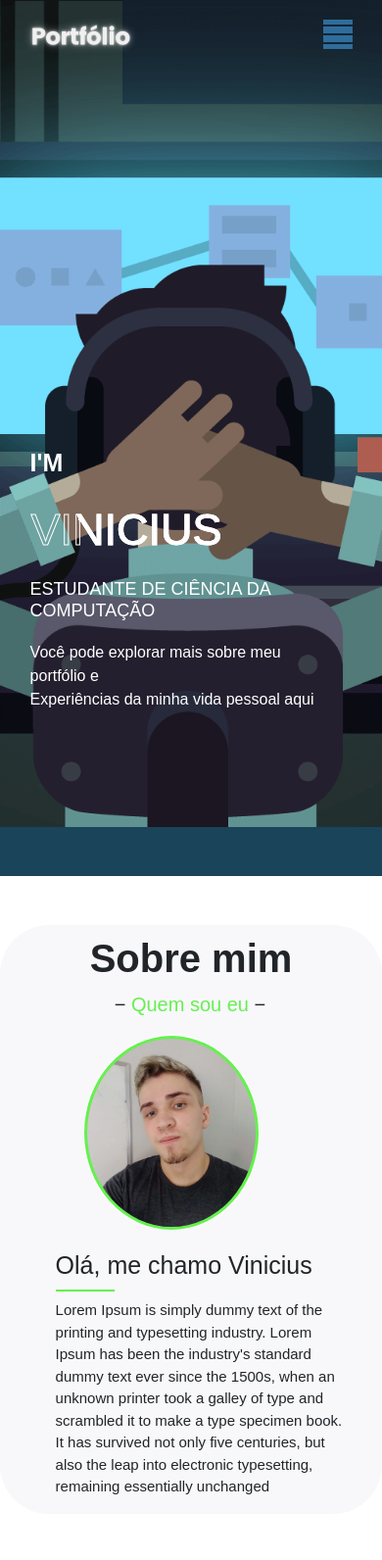
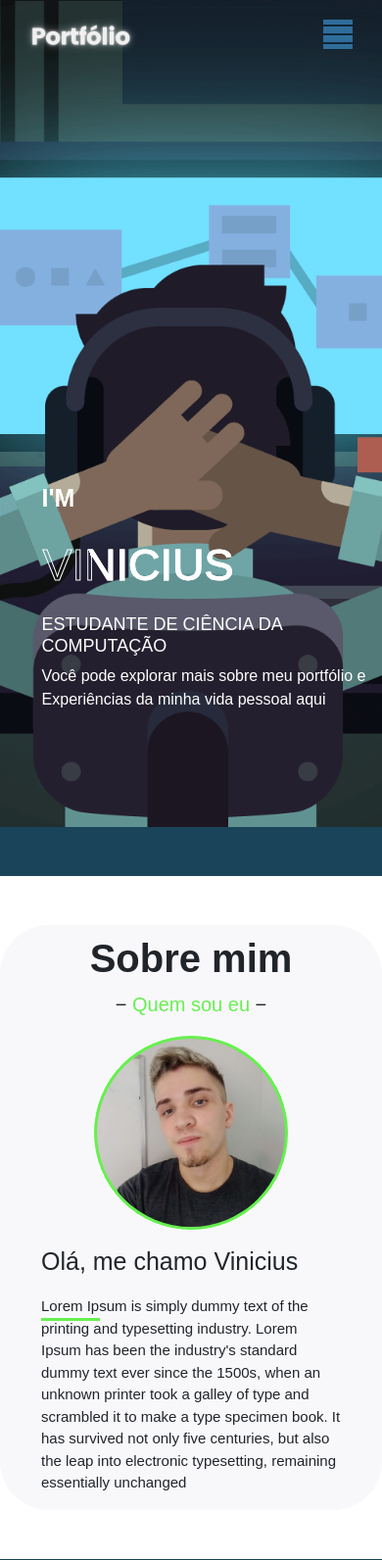
Before and after one commit to xVini777x/Portfolio-Vinicius, a PHP site: page / in a window 390 px wide. Shown: the top 1592 px of the page at 98% size. Run offline with PHP 8.4, Linux system fonts and the light colour scheme.

Commit message:
mudanças novas

```diff
--- a/assets/css/style.css
+++ b/assets/css/style.css
@@ -4,7 +4,7 @@
   box-sizing: border-box;
   text-decoration: none;
   font-size: 1em;
-  font-family: 'Ubuntu', sans-serif;
+  font-family: "Ubuntu", sans-serif;
 }
 
 a {
@@ -27,7 +27,6 @@ a:hover {
 .container-home {
   width: 100%;
   height: 100vh;
-  background-image: url(/imgs/Game-Development2.png);
   background-size: cover;
   background-position: center;
   background-repeat: no-repeat;
@@ -60,13 +59,13 @@ nav ul li {
 }
 
 nav ul li a {
-  color: #FFF;
+  color: #fff;
   text-decoration: none;
   position: relative;
 }
 
 nav ul li:after {
-  content: '';
+  content: "";
   width: 0%;
   height: 2px;
   display: block;
@@ -130,17 +129,20 @@ nav ul li:hover:after {
   flex-wrap: wrap;
   justify-content: space-around;
   padding: 3% 3%;
-  background-color: #F8F8FB;
+  background-color: #f8f8fb;
   border-radius: 50px;
   margin-top: 50px;
   margin-bottom: 50px;
   padding: 0 30px 0 30px;
 }
 
-.about-foto {
+figure {
+  text-align: center;
+}
+
+figure .about-foto {
   width: 200px;
   height: 200px;
-  margin-left: 20px;
   border: 1px solid #ffff;
   border-radius: 55%;
   -o-object-fit: cover;
@@ -149,8 +151,8 @@ nav ul li:hover:after {
   background: #66f04f;
 }
 
-.about-foto img {
-  padding: 3% 3%;
+.text-box-header {
+  text-align: center;
 }
 
 .text-box-header h1 {
@@ -161,35 +163,24 @@ nav ul li:hover:after {
 
 .text-box-header p {
   font-size: 20px;
-  margin-left: 25px;
 }
 
 .text-box-header p span {
   color: #66f04f;
 }
 
-.text-box-about {
-  text-align: left;
-  margin-left: 170px;
-  margin-top: -200px;
-  padding: 2% 10%;
-}
-
 .text-box-about h1 {
   margin-bottom: 20px;
   font-size: 25px;
-}
-
-.text-box-about h1 p {
-  margin-left: -20px;
+  position: relative;
 }
 
 .text-box-about h1:before {
   width: 60px;
-  border-bottom: 2px solid #66f04f;
-  content: '';
+  border-bottom: 3px solid #66f04f;
+  content: "";
   position: absolute;
-  padding-top: 40px;
+  top: 33px;
 }
 
 .text-box-about p {
@@ -197,7 +188,7 @@ nav ul li:hover:after {
 }
 
 .container-projects {
-  background-color: #F8F8FB;
+  background-color: #f8f8fb;
   border-radius: 50px;
 }
 
@@ -249,19 +240,8 @@ nav ul li:hover:after {
 
 /* 700px */
 @media (max-width: 700px) {
-  .text-box {
-    margin-right: 60px;
-  }
   .text-box h1 {
     font-size: 80px;
-  }
-  .text-box-about {
-    margin-left: 200px;
-    padding: 0% 8%;
-    margin-top: -170px;
-  }
-  .about-foto {
-    margin-left: 0px;
   }
 }
 
@@ -279,14 +259,6 @@ nav ul li:hover:after {
   }
   .text-box p {
     margin-bottom: -10px;
-  }
-  .text-box-about {
-    margin-left: 200px;
-    padding: 0% 2%;
-    margin-top: -170px;
-  }
-  .about-foto {
-    margin-left: -15px;
   }
   .text-box-about h1:before {
     padding-top: 70px;
@@ -324,11 +296,6 @@ nav ul li:hover:after {
   }
   .about-foto {
     width: 180px;
-    margin-left: 55px;
-  }
-  .text-box-about {
-    margin-left: 20px;
-    margin-top: 20px;
   }
 }
 
@@ -340,7 +307,7 @@ nav ul li:hover:after {
   background: #2f6d9b;
   z-index: 2;
   position: fixed;
-  transition: .5s;
+  transition: 0.5s;
 }
 
 .menu-mobile-content li {
@@ -354,7 +321,7 @@ nav ul li:hover:after {
 }
 
 .menu-mobile-content a:after {
-  content: '';
+  content: "";
   width: 0%;
   height: 2px;
   display: block;
--- a/index.html
+++ b/index.html
@@ -1,17 +1,29 @@
 <html lang="pt-br">
   <head>
     <title>Portfólio</title>
-        <meta charset="UTF-8">
-        <meta name="viewport" content="width=device-width, initial-scale=1.0">
-        <link href="https://cdn.jsdelivr.net/npm/bootstrap@5.1.3/dist/css/bootstrap.min.css" rel="stylesheet" integrity="sha384-1BmE4kWBq78iYhFldvKuhfTAU6auU8tT94WrHftjDbrCEXSU1oBoqyl2QvZ6jIW3" crossorigin="anonymous">
-        <link href="assets/css/style.css" rel="stylesheet" type="text/css"/>
-        <link rel="stylesheet" href="https://cdnjs.cloudflare.com/ajax/libs/font-awesome/5.15.3/css/all.min.css"/>
+    <meta charset="UTF-8" />
+    <meta name="viewport" content="width=device-width, initial-scale=1.0" />
+    <link
+      href="https://cdn.jsdelivr.net/npm/bootstrap@5.1.3/dist/css/bootstrap.min.css"
+      rel="stylesheet"
+      integrity="sha384-1BmE4kWBq78iYhFldvKuhfTAU6auU8tT94WrHftjDbrCEXSU1oBoqyl2QvZ6jIW3"
+      crossorigin="anonymous"
+    />
+    <link href="assets/css/style.css" rel="stylesheet" type="text/css" />
+    <link
+      rel="stylesheet"
+      href="https://cdnjs.cloudflare.com/ajax/libs/font-awesome/5.15.3/css/all.min.css"
+    />
   </head>
   <body>
-
-        <section class="container-home">
+    <section
+      style="background-image: url(imgs/Game-Development2.png)"
+      class="container-home"
+    >
       <nav>
-                <a href="#"><img class="logo"  src="imgs/Portfólio-fff-neon.png" alt=""/></a>
+        <a href="#"
+          ><img class="logo" src="imgs/Portfólio-fff-neon.png" alt=""
+        /></a>
 
         <ul class="nav-links">
           <li><a href="#">Home</a></li>
@@ -23,7 +35,7 @@
       </nav>
 
       <nav class="ds_none">
-                <div id="menuMobile" >
+        <div id="menuMobile">
           <ul class="menu-mobile-content">
             <li><a href="#">Home</a></li>
             <li><a href="#sobremim-position">Sobre mim</a></li>
@@ -32,93 +44,135 @@
             <li><a href="#">Contato</a></li>
           </ul>
         </div>
-                <img id="menuBtn" src="imgs/3-Line-Menu-Icon-png-hd.png" alt=""/>
+        <img id="menuBtn" src="imgs/3-Line-Menu-Icon-png-hd.png" alt="" />
       </nav>
-
+      <div class="container">
         <div class="text-box">
           <p>I'M</p>
           <h1>VINICIUS</h1>
           <h3>ESTUDANTE DE CIÊNCIA DA COMPUTAÇÃO</h3>
-                <div class='row'>
-                    <span>Você pode explorar mais sobre meu portfólio e <br>Experiências da minha vida pessoal aqui<br></span>
+          <div >
+            <span
+              >Você pode explorar mais sobre meu portfólio e <br />Experiências
+              da minha vida pessoal aqui<br
+            /></span>
+          </div>
         </div>
       </div>
     </section>
 
     <main>
-
       <div class="fundoAzulEscuro">
-                <br> <br> <br>
+        <br />
+        <br />
+        <br />
       </div>
       <!--  SECTION - SOBRE MIM  -->
-            <section id='sobremim-position' class='content-about'>
-
+      <section id="sobremim-position" class="content-about">
+        <div class="container">
+          <div>
             <header class="text-box-header">
               <h1>Sobre mim</h1>
               <p>&#8722; <span>Quem sou eu</span> &#8722;</p>
             </header>
-                <div>
-                    <img class='about-foto' src="imgs/foto-vinicius.jpeg" alt="foto de vinicius"/>
-                    <div class="text-box-about">
+
+            <div class="row">
+              <div class="col-12 col-lg-2 col-xl-2">
+                <figure>
+                  <img
+                    class="about-foto"
+                    src="imgs/foto-vinicius.jpeg"
+                    alt="foto de vinicius"
+                  />
+                </figure>
+              </div>
+              <div class="text-box-about col-12 col-lg-10 col-xl-10">
                 <h1>Olá, me chamo Vinicius</h1>
-                        <p>Lorem Ipsum is simply dummy text of the printing and typesetting industry. Lorem Ipsum has been the industry's standard dummy text ever since the 1500s, when an unknown printer took a galley of type and scrambled it to make a type specimen book. It has survived not only five centuries, but also the leap into electronic typesetting, remaining essentially unchanged</p>
+                <p>
+                  Lorem Ipsum is simply dummy text of the printing and
+                  typesetting industry. Lorem Ipsum has been the industry's
+                  standard dummy text ever since the 1500s, when an unknown
+                  printer took a galley of type and scrambled it to make a type
+                  specimen book. It has survived not only five centuries, but
+                  also the leap into electronic typesetting, remaining
+                  essentially unchanged
+                </p>
               </div>
             </div>
-
+          </div>
+        </div>
       </section>
       <!--  SECTION - SOBRE MIM - END -->
 
-
       <!--  SECTION - MEUS PROJETOS  -->
-            <section id='projects-position' class='container-projects'>
+      <section id="projects-position" class="container-projects">
         <div class="fundoAzulEscuro">
-                    <br> <br> <br>
+          <br />
+          <br />
+          <br />
         </div>
-                <header class='text-box-projects'>
+        <div class="container">
+          <header class="text-box-projects">
             <h1>Meus projetos</h1>
-                    <p>&#8722; <span>Aqui você poderá ver meus atuais projetos feitos</span> &#8722;</p>
+            <p>
+              &#8722;
+              <span>Aqui você poderá ver meus atuais projetos feitos</span>
+              &#8722;
+            </p>
           </header>
 
-                <div class='cards-projects'>
-                    <div class="card" style="width: 18rem;">
-                        <img class="card-img-top" src="..." alt="Card image cap">
+          <div class="cards-projects">
+            <div class="card" style="width: 18rem">
+              <img class="card-img-top" src="..." alt="Card image cap" />
               <div class="card-body">
                 <h5 class="card-title">Card title</h5>
-                            <p class="card-text">Some quick example text to build on the card title and make up the bulk of the card's content.</p>
+                <p class="card-text">
+                  Some quick example text to build on the card title and make up
+                  the bulk of the card's content.
+                </p>
                 <a href="#" class="btn btn-primary">Go somewhere</a>
               </div>
             </div>
 
-                    <div class="card" style="width: 18rem;">
-                        <img class="card-img-top" src="..." alt="Card image cap">
+            <div class="card" style="width: 18rem">
+              <img class="card-img-top" src="..." alt="Card image cap" />
               <div class="card-body">
                 <h5 class="card-title">Card title</h5>
-                            <p class="card-text">Some quick example text to build on the card title and make up the bulk of the card's content.</p>
+                <p class="card-text">
+                  Some quick example text to build on the card title and make up
+                  the bulk of the card's content.
+                </p>
                 <a href="#" class="btn btn-primary">Go somewhere</a>
               </div>
             </div>
 
-                    <div class="card" style="width: 18rem;">
-                        <img class="card-img-top" src="..." alt="Card image cap">
+            <div class="card" style="width: 18rem">
+              <img class="card-img-top" src="..." alt="Card image cap" />
               <div class="card-body">
                 <h5 class="card-title">Card title</h5>
-                            <p class="card-text">Some quick example text to build on the card title and make up the bulk of the card's content.</p>
+                <p class="card-text">
+                  Some quick example text to build on the card title and make up
+                  the bulk of the card's content.
+                </p>
                 <a href="#" class="btn btn-primary">Go somewhere</a>
               </div>
             </div>
 
-                    <div class="card" style="width: 18rem;">
-                        <img class="card-img-top" src="..." alt="Card image cap">
+            <div class="card" style="width: 18rem">
+              <img class="card-img-top" src="..." alt="Card image cap" />
               <div class="card-body">
                 <h5 class="card-title">Card title</h5>
-                            <p class="card-text">Some quick example text to build on the card title and make up the bulk of the card's content.</p>
+                <p class="card-text">
+                  Some quick example text to build on the card title and make up
+                  the bulk of the card's content.
+                </p>
                 <a href="#" class="btn btn-primary">Go somewhere</a>
+              </div>
             </div>
           </div>
         </div>
       </section>
       <!--  SECTION - MEUS PROJETOS - END -->
-
     </main>
 
     <!--  SCRIPT - MENU MOBILE -->
@@ -134,7 +188,6 @@
           menuMobile.style.right = "-450px";
         }
       };
-
     </script>
     <!--  SCRIPT - MENU MOBILE - END -->
   </body>
--- a/src/scss/style.scss
+++ b/src/scss/style.scss
@@ -4,7 +4,7 @@
   box-sizing: border-box;
   text-decoration: none;
   font-size: 1em;
-  font-family: 'Ubuntu', sans-serif;
+  font-family: "Ubuntu", sans-serif;
 }
 
 a {
@@ -24,13 +24,9 @@ a {
   height: 50px;
 }
 
-
-
-
 .container-home {
   width: 100%;
   height: 100vh;
-  background-image: url(/imgs/Game-Development2.png);
   background-size: cover;
   background-position: center;
   background-repeat: no-repeat;
@@ -61,13 +57,13 @@ nav ul {
     margin: 10px 30px;
 
     a {
-      color: #FFF;
+      color: #fff;
       text-decoration: none;
       position: relative;
     }
 
     &:after {
-      content: '';
+      content: "";
       width: 0%;
       height: 2px;
       display: block;
@@ -126,29 +122,28 @@ nav ul {
   flex-wrap: wrap;
   justify-content: space-around;
   padding: 3% 3%;
-  background-color: #F8F8FB;
+  background-color: #f8f8fb;
   border-radius: 50px;
   margin-top: 50px;
   margin-bottom: 50px;
   padding: 0 30px 0 30px;
 }
 
+figure{
+text-align: center;
   .about-foto {
     width: 200px;
     height: 200px;
-  margin-left: 20px;
     border: 1px solid #ffff;
     border-radius: 55%;
     object-fit: cover;
     padding: 3px;
     background: #66f04f;
-
-  img {
-    padding: 3% 3%;
 }
 }
 
 .text-box-header {
+  text-align: center;
   h1 {
     margin-top: 10px;
     font-size: 40px;
@@ -157,7 +152,6 @@ nav ul {
 
   p {
     font-size: 20px;
-    margin-left: 25px;
 
     span {
       color: #66f04f;
@@ -166,25 +160,16 @@ nav ul {
 }
 
 .text-box-about {
-  text-align: left;
-  margin-left: 170px;
-  margin-top: -200px;
-  padding: 2% 10%;
-
   h1 {
-    p {
-      margin-left: -20px;
-    }
-
     margin-bottom: 20px;
     font-size: 25px;
-
+    position: relative;
     &:before {
       width: 60px;
-      border-bottom: 2px solid #66f04f;
-      content: '';
+      border-bottom: 3px solid #66f04f;
+      content: "";
       position: absolute;
-      padding-top: 40px;
+      top: 33px;
     }
   }
 
@@ -194,7 +179,7 @@ nav ul {
 }
 
 .container-projects {
-  background-color: #F8F8FB;
+  background-color: #f8f8fb;
   border-radius: 50px;
 }
 
@@ -244,7 +229,8 @@ nav ul {
   }
 
   nav ul li {
-    &:after, &:hover:after {
+    &:after,
+    &:hover:after {
       display: none !important;
     }
   }
@@ -253,22 +239,11 @@ nav ul {
 /* 700px */
 @media (max-width: 700px) {
   .text-box {
-    margin-right: 60px;
-
     h1 {
       font-size: 80px;
     }
   }
 
-  .text-box-about {
-    margin-left: 200px;
-    padding: 0% 8%;
-    margin-top: -170px;
-  }
-
-  .about-foto {
-    margin-left: 0px;
-  }
 }
 
 /* 632px */
@@ -288,16 +263,6 @@ nav ul {
     p {
       margin-bottom: -10px;
     }
-  }
-
-  .text-box-about {
-    margin-left: 200px;
-    padding: 0% 2%;
-    margin-top: -170px;
-  }
-
-  .about-foto {
-    margin-left: -15px;
   }
 
   .text-box-about h1:before {
@@ -348,18 +313,9 @@ nav ul {
 
   .about-foto {
     width: 180px;
-    margin-left: 55px;
   }
 
-  .text-box-about {
-    margin-left: 20px;
-    margin-top: 20px;
 }
-}
-
-
-
-
 
 
 #menuMobile {
@@ -370,7 +326,7 @@ nav ul {
   background: #2f6d9b;
   z-index: 2;
   position: fixed;
-  transition: .5s;
+  transition: 0.5s;
 }
 
 .menu-mobile-content {
@@ -386,7 +342,7 @@ nav ul {
 
   a {
     &:after {
-      content: '';
+      content: "";
       width: 0%;
       height: 2px;
       display: block;
```
Also changed, not shown: src/scss/dist/style.css (deleted, +0 -355 lines), assets/css/main.min.css. Lines whose indentation alone changed are shown as unchanged.
